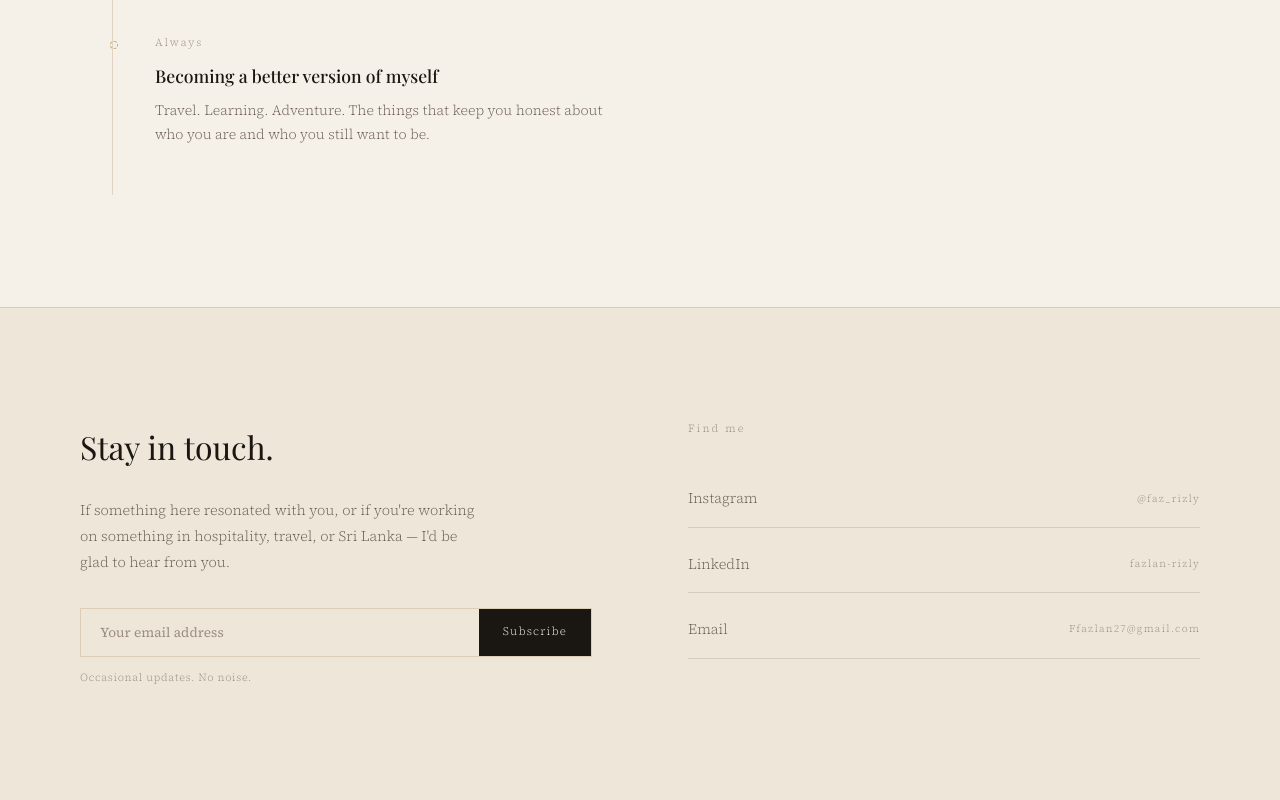
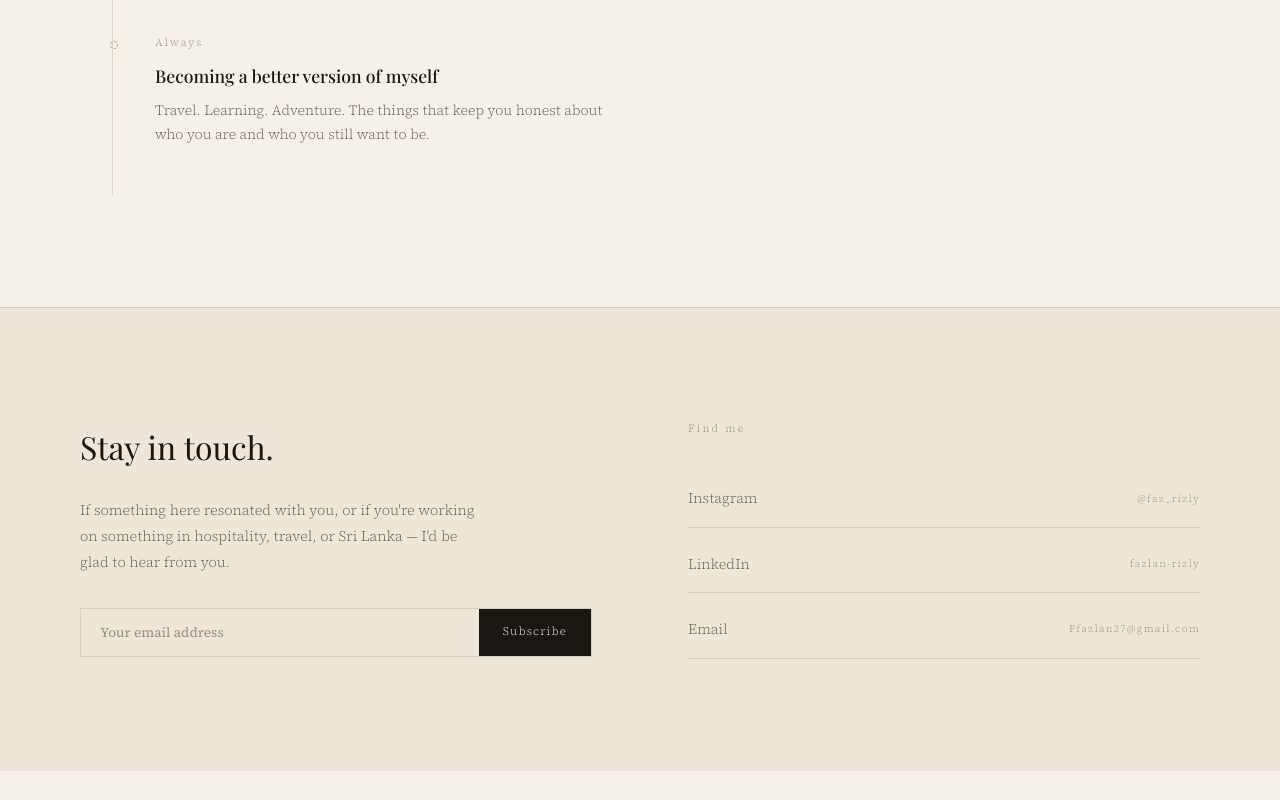
Before and after one commit to FazlanR/fazlan-journey, a plain HTML site: page index.html in a window 1280 px wide. Shown: the part 7731-8531 px from the top of the page. After the commit the page ends 8502 px from the top, so only its background shows below. Drawn offline with nearby package versions, Linux system fonts and the light colour scheme; a web font is replaced by a local one.

Commit message:
Remove subscription notice from newsletter form
Removed the subscription update notice from the newsletter form.

```diff
--- a/index.html
+++ b/index.html
@@ -485,7 +485,6 @@
       <input type="email" class="newsletter-input" placeholder="Your email address">
       <button class="newsletter-btn">Subscribe</button>
     </div>
-    <p style="font-size:0.68rem;color:var(--ink-faint);margin-top:0.8rem;letter-spacing:0.06em;">Occasional updates. No noise.</p>
   </div>
   <div class="fade-in">
     <p class="section-label" style="margin-bottom:1.5rem;">Find me</p>
```
